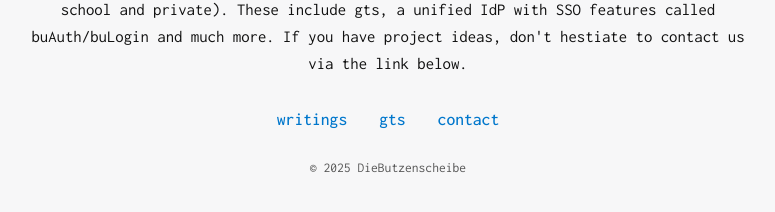
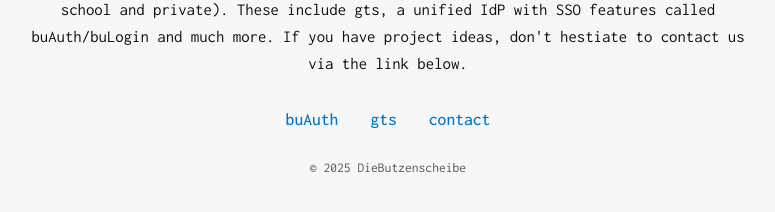
Before and after one commit to Butzenscheibe/butzenscheibe.github.io, a Jekyll site: the page built from index.md, in a window 1280 px wide. Shown: the part 421-633 px from the top of the page, without its empty margins (252-1027 px from the left). Built offline with Jekyll 4.4.1, drawn with Linux system fonts in a browser that asks for light colours.

Commit message:
Update navigation link to buAuth demo page

```diff
--- a/index.md
+++ b/index.md
@@ -17,7 +17,7 @@ title: DieButzenscheibe (they/them)
     </p>
 
     <nav class="links">
-      <a href="https://writings.diebutzenscheibe.dev" target="_blank">writings</a>
+      <a href="https://auth-gateway.diebutzenscheibe.dev/demo.html" target="_blank">buAuth</a>
       <a href="https://gts.diebutzenscheibe.dev" target="_blank">gts</a>
       <a href="mailto:contact@diebutzenscheibe.dev">contact</a>
     </nav>
```
